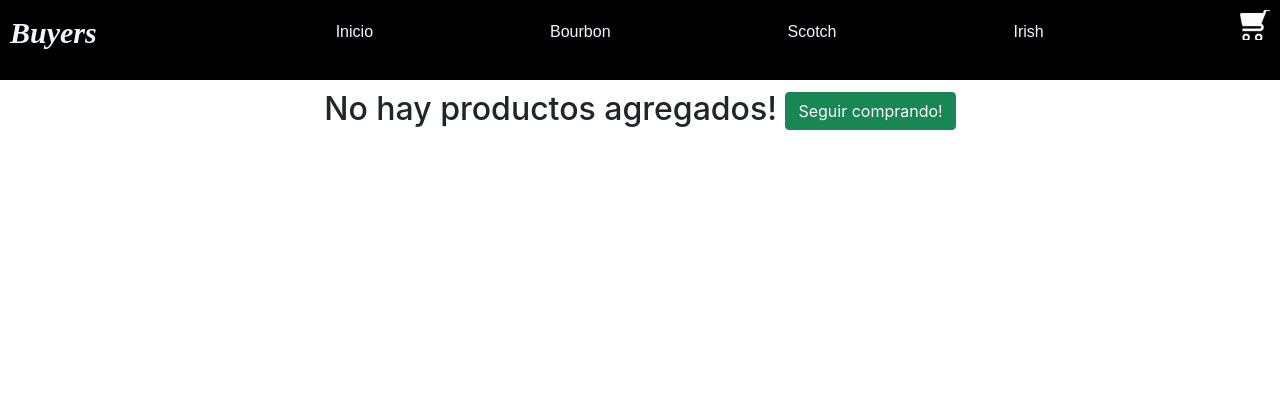
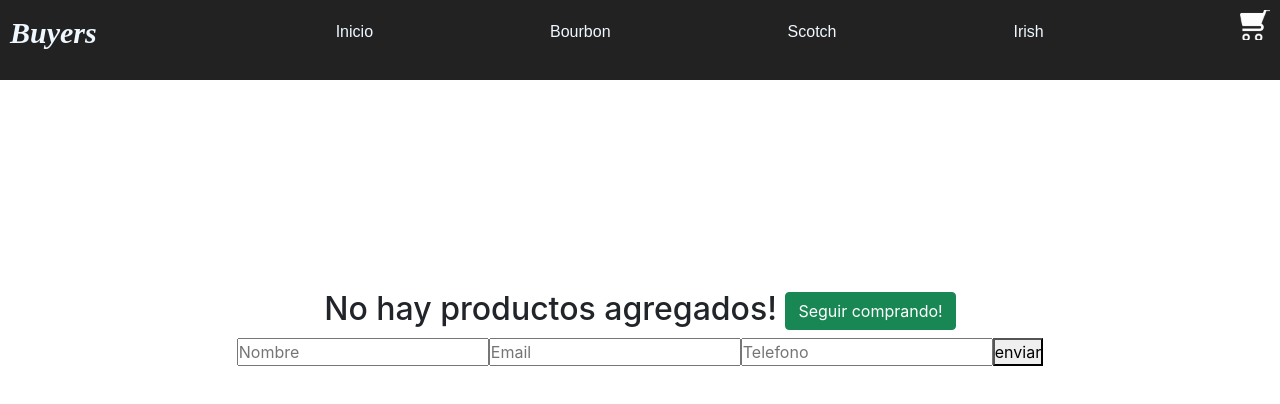
Before and after one commit to moka-web/my-ecommerce, a React (Create React App) app in the folder my-ecommerce/: page /cart in a window 1280 px wide. Shown: the top 404 px of the page. Built offline with nearby package versions, Linux system fonts and the light colour scheme; a web font is replaced by a local one.

Commit message:
firebase 2

```diff
--- a/my-ecommerce/package.json
+++ b/my-ecommerce/package.json
@@ -14,6 +14,7 @@
     "react-router-dom": "^6.2.1",
     "react-scripts": "5.0.0",
     "sass": "^1.49.8",
+    "sweetalert2": "^11.4.4",
     "web-vitals": "^2.1.4"
   },
   "scripts": {
--- a/my-ecommerce/src/components/Cart/Cart.css
+++ b/my-ecommerce/src/components/Cart/Cart.css
@@ -16,3 +16,9 @@
     margin-top: 10px;
 
 }
+
+.cartEmpty{
+
+    margin-top: 200px;
+
+}
--- a/my-ecommerce/src/components/Cart/Cart.js
+++ b/my-ecommerce/src/components/Cart/Cart.js
@@ -2,22 +2,64 @@ import Card from 'react-bootstrap/Card'
 import ListGroup from 'react-bootstrap/ListGroup'
 import ListGroupItem from 'react-bootstrap/ListGroupItem'
 import { CartContext } from "../../Context/cartContext"
-import { Fragment, useContext } from "react"
+import {useContext } from "react"
 import  './Cart.css'
 import { Link } from 'react-router-dom'
+import { Form } from 'react-bootstrap'
+import { CartForm } from '../Form/CartForm'
+import { addDoc, collection, Timestamp } from 'firebase/firestore'
+import db from '../../Services/Firebase'
 
 export const Cart = () =>{
     const {cartProducts,removeItems,clearCart,finalPrice} = useContext(CartContext);
+
+
+    const sendOrder = async (e)=>{
+        e.preventDefault();
+        console.log(e.target[0].value)
+
+        let order = {
+            buyer:{
+                name:e.target[0].value,
+                email:e.target[1].value,
+                phone:e.target[2].value,
+            },
+
+            date:Timestamp.fromDate(new Date()),
+            items:cartProducts,
+            total:finalPrice,
+        }
+
+        const queryCollection = collection(db,'orders')
+        console.log('order',order)
+
+        try {
+            const docRef = await addDoc(queryCollection,order)
+            console.log('docref',docRef.id)
+        } catch (error) {
+            console.log('error',error)
+        }
+
+    }
+
+
+
+
+
+
+
 
 return (
     <>
         <div className='container'>
             <div className='row cartController'>
-                {cartProducts.length === 0 ? (<h2>No hay productos agregados! <Link to={"/"}>
+                {cartProducts.length === 0 ? (<h2 className='cartEmpty'>No hay productos agregados! <Link to={"/"}>
+
                     <button className='btn btn-success'>Seguir comprando!</button></Link> </h2> )
+
                     :(cartProducts.map((prod)=>{
                     return(
-                        <div className='col-md-3'>
+                       <div className='col-md-3'>
                             <Card style={{ width: '18rem'}}>
                                 <Card.Img className='CartImg' variant="top" src={prod.Img} style={{ height: '300px'}} />
                                 <Card.Body>
@@ -32,6 +74,8 @@ return (
                                 <button onClick={() =>removeItems(prod)}>eliminar producto</button>
                             </Card>
                         </div>)
+
+
                     }))}
             </div>
         </div>
@@ -44,9 +88,13 @@ return (
                 </Link>
             </div>)
         }
+        <form onSubmit={sendOrder}>
+            <input type='text' placeholder='Nombre'/>
+            <input type='email' placeholder='Email'/>
+            <input type='number' placeholder='Telefono'/>
+            <button type='submit'>enviar</button>
+        </form>
     </>
 )
 
-
-
 }
--- /dev/null
+++ b/my-ecommerce/src/components/Form/CartForm.js
@@ -0,0 +1,34 @@
+import React from 'react'
+import { Form,Button} from 'react-bootstrap'
+
+export const CartForm = () => {
+  return (
+
+    <div className='container'>
+        <Form>
+
+            <Form.Group className="mb-3" controlId="formBasicPassword">
+              <Form.Label>Nombre</Form.Label>
+              <Form.Control type="name" placeholder="Password" />
+            </Form.Group>
+
+            <Form.Group className="mb-3" controlId="formBasicPassword">
+              <Form.Label>Apellido</Form.Label>
+              <Form.Control type="name" placeholder="Password" />
+            </Form.Group>
+
+            <Form.Group className="mb-3" controlId="formBasicEmail">
+              <Form.Label>Email address</Form.Label>
+              <Form.Control type="email" placeholder="Enter email" />
+              <Form.Text className="text-muted">
+                We'll never share your email with anyone else.
+              </Form.Text>
+            </Form.Group>
+
+            <Button variant="secondary" type="submit">
+              Submit
+            </Button>
+        </Form>
+    </div>
+  )
+}
--- a/my-ecommerce/src/components/Item/Item.js
+++ b/my-ecommerce/src/components/Item/Item.js
@@ -1,7 +1,5 @@
-import { ItemCount } from "../ItemCount/ItemCount"
 import Card from 'react-bootstrap/Card'
-import Button from 'react-bootstrap/Button'
-import { Link, NavLink } from "react-router-dom"
+import { NavLink } from "react-router-dom"
 import '../Item/Item.css'
 
 export const Item = ({id,Producto,Tipo,Img,Stock,Descripcion})=> {
--- a/my-ecommerce/src/components/ItemDetailContainer/ItemDetailContainer.js
+++ b/my-ecommerce/src/components/ItemDetailContainer/ItemDetailContainer.js
@@ -25,9 +25,6 @@ export const ItemDetailContainer = ()=>{
      useEffect(()=>{
         getSelectedProduct()
      },[id])
-
-
-
 
 
     return(
--- a/my-ecommerce/src/components/ItemList/ItemList.js
+++ b/my-ecommerce/src/components/ItemList/ItemList.js
@@ -12,7 +12,7 @@ export const ItemList = ({Productos}) =>{
         {
 
         Productos.length!==0?Productos.map((prods)=>(<Item className="col-md-4" {...prods} key={prods.id} />))
-        :<h1>Loading...</h1>
+        :<h1 className="Loader">Loading...</h1>
 
         }
 
--- a/my-ecommerce/src/components/ItemList/itemlistcss/ItemList.css
+++ b/my-ecommerce/src/components/ItemList/itemlistcss/ItemList.css
@@ -2,3 +2,9 @@
     justify-content: center;
     margin-top: 50px;
 }
+
+.Loader{
+
+    margin-top: 100px;
+
+}
--- a/my-ecommerce/src/components/Navbar/Navbar.css
+++ b/my-ecommerce/src/components/Navbar/Navbar.css
@@ -8,8 +8,9 @@
     display: flex;
     flex-direction: row;
     justify-content: first baseline;
-    background-color: black;
+    background-color: #222;
     height: 80px;
+
 
 
 }
```
Also changed, not shown: 1 other file (tests, documents, lock files or other folders).
